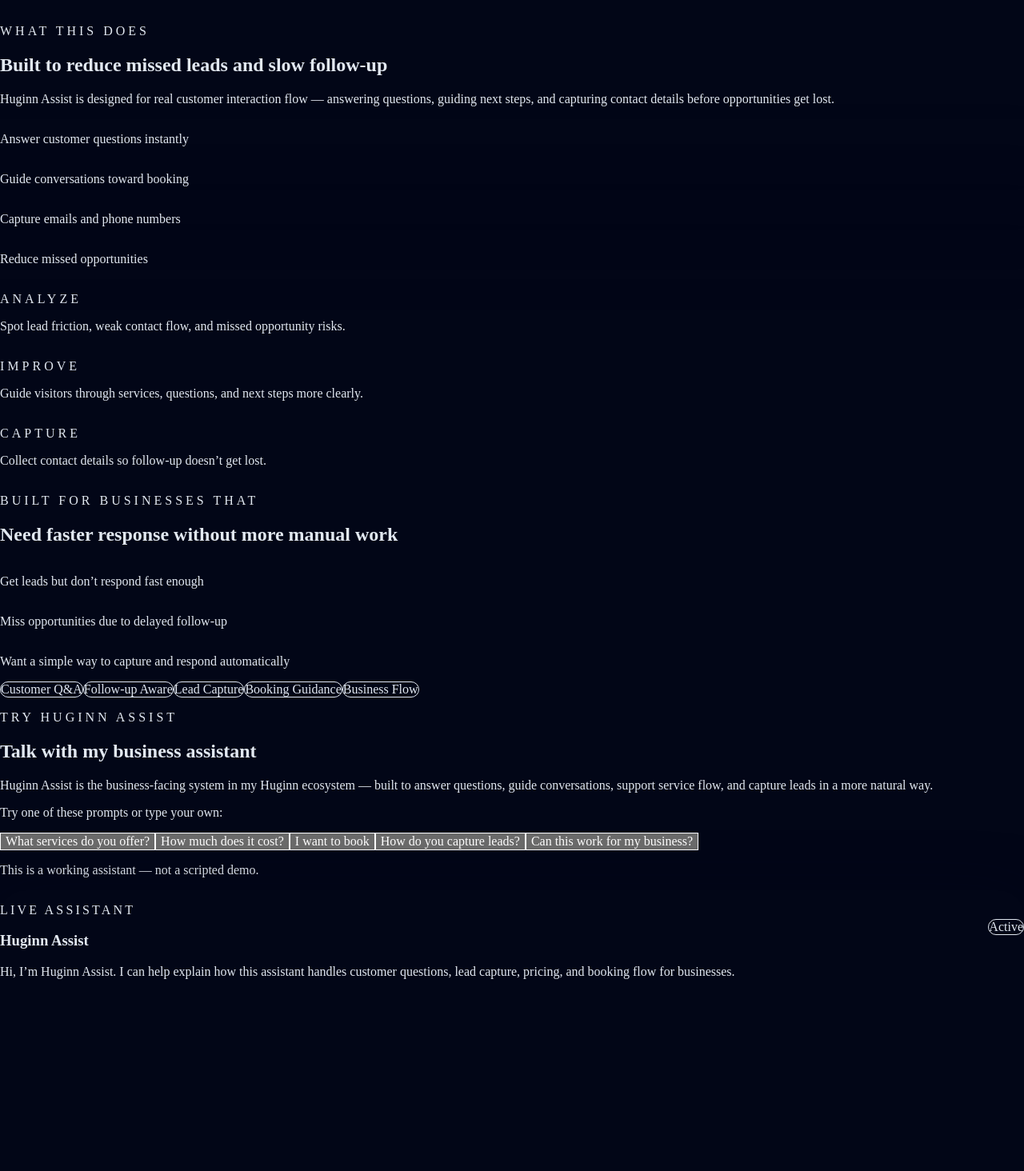
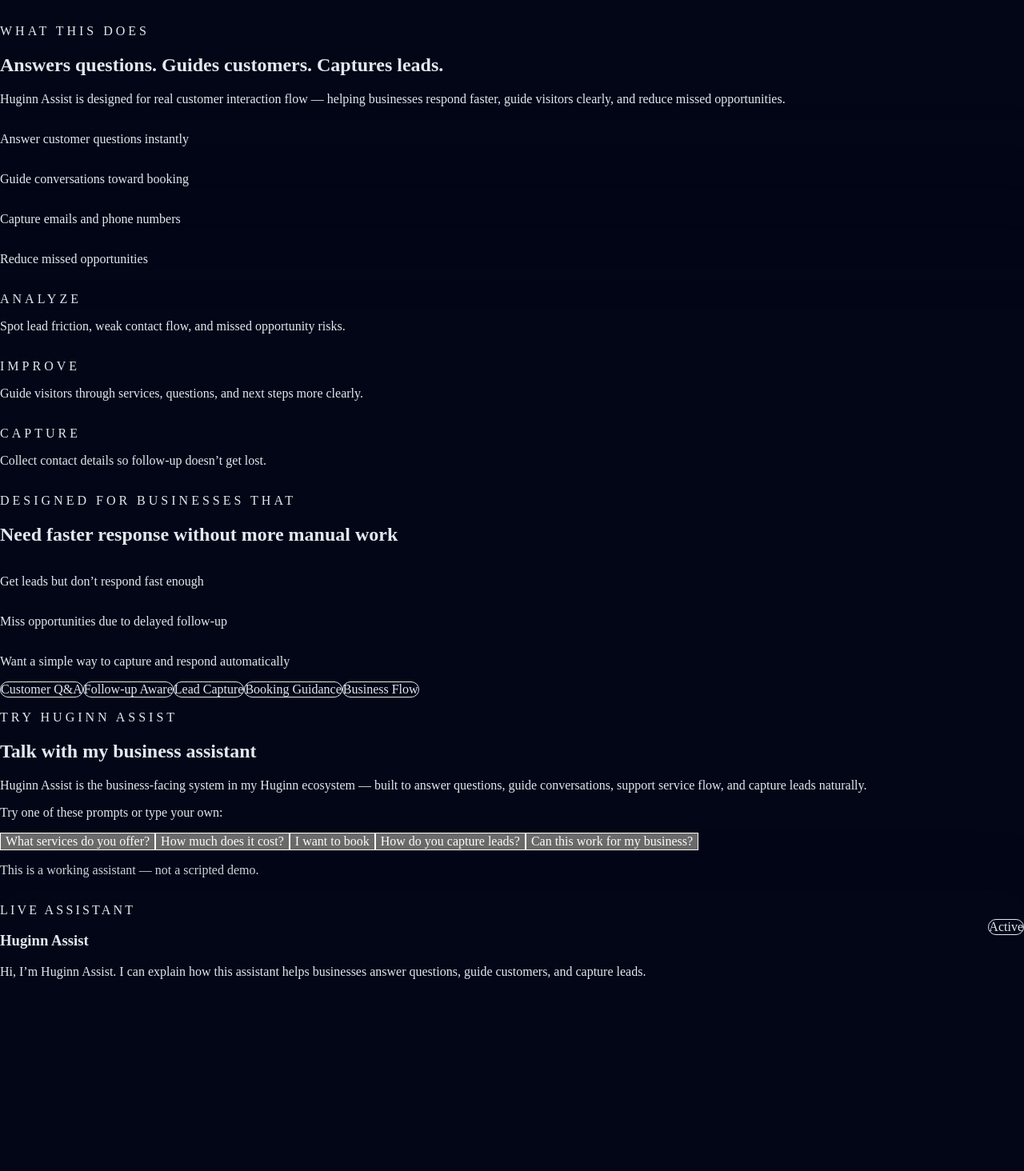
Before and after one commit to EirikrFK/erick-site, a Next.js app: page / in a window 1280 px wide. Shown: the part 306-1770 px from the top of the page at 80% size. Built offline with nearby package versions, Linux system fonts and the light colour scheme.

Commit message:
Update site with cleaner Intercom-style layout

```diff
--- a/app/page.tsx
+++ b/app/page.tsx
@@ -26,7 +26,7 @@
   const [messages, setMessages] = useState<Message[]>([
     {
       role: "assistant",
-      text: "Hi, I’m Huginn Assist. I can help explain how this assistant handles customer questions, lead capture, pricing, and booking flow for businesses.",
+      text: "Hi, I’m Huginn Assist. I can explain how this assistant helps businesses answer questions, guide customers, and capture leads.",
     },
   ]);
 
@@ -52,7 +52,7 @@
       t.includes("what do you offer") ||
       t.includes("offer")
     ) {
-      return "Huginn Assist can be tailored to answer customer questions, guide visitors through services, support booking flow, and capture lead information for follow-up.";
+      return "Huginn Assist can be tailored to answer customer questions, explain services, guide next steps, and support lead capture for a business website.";
     }
 
     if (
@@ -61,7 +61,7 @@
       t.includes("pricing") ||
       t.includes("how much")
     ) {
-      return "Pricing depends on the business setup, conversation flow, and lead capture needs. I can tailor a version around your services and workflow.";
+      return "Pricing depends on the setup, conversation flow, and lead capture needs. A version can be built around your services and workflow.";
     }
 
     if (
@@ -201,13 +201,13 @@
 
   return (
     <main className="min-h-screen overflow-x-hidden bg-slate-950 text-slate-100">
-      <div className="fixed inset-0 -z-10 bg-[radial-gradient(circle_at_top,rgba(56,189,248,0.12),transparent_30%),radial-gradient(circle_at_bottom_right,rgba(139,92,246,0.10),transparent_28%),linear-gradient(to_bottom,#020617,#020617)]" />
+      <div className="fixed inset-0 -z-10 bg-[radial-gradient(circle_at_top,rgba(56,189,248,0.14),transparent_30%),radial-gradient(circle_at_bottom_right,rgba(139,92,246,0.12),transparent_30%),linear-gradient(to_bottom,#020617,#020617)]" />
 
       <section>
-        <div className="mx-auto max-w-6xl px-6 pt-12 pb-24 md:pt-16 md:pb-32">
+        <div className="mx-auto max-w-6xl px-6 pb-24 pt-12 md:pb-32 md:pt-16">
           <div className="mx-auto max-w-4xl text-center">
             <div className="mb-8 flex items-center justify-center gap-4">
-              <div className="rounded-2xl border border-sky-400/20 bg-slate-900/70 p-2 shadow-[0_0_30px_rgba(56,189,248,0.08)] backdrop-blur">
+              <div className="rounded-2xl border border-sky-400/20 bg-slate-900/70 p-2 shadow-[0_0_40px_rgba(56,189,248,0.10)] backdrop-blur">
                 <Image
                   src="/huginn-logo.png"
                   alt="Huginn Assist Logo"
@@ -246,19 +246,19 @@
             <div className="mt-8 flex flex-wrap justify-center gap-4">
               <a
                 href="#demo"
-                className="rounded-2xl bg-gradient-to-r from-sky-400 to-violet-500 px-6 py-3 font-medium text-white shadow-lg shadow-sky-500/20 transition hover:scale-[1.02]"
+                className="rounded-2xl bg-gradient-to-r from-sky-400 to-violet-500 px-6 py-3 font-medium text-white shadow-lg shadow-sky-500/20 transition hover:scale-[1.03] hover:shadow-sky-400/30"
               >
                 Try Huginn Assist
               </a>
               <a
                 href="#system"
-                className="rounded-2xl border border-sky-400/30 bg-slate-900/60 px-6 py-3 font-medium text-sky-200 backdrop-blur transition hover:border-sky-300"
+                className="rounded-2xl border border-sky-400/30 bg-slate-900/60 px-6 py-3 font-medium text-sky-200 backdrop-blur transition hover:scale-[1.02] hover:border-sky-300"
               >
                 How It Works
               </a>
               <a
                 href="#contact"
-                className="rounded-2xl border border-slate-700 bg-slate-900/30 px-6 py-3 font-medium text-slate-100 transition hover:border-slate-500"
+                className="rounded-2xl border border-slate-700 bg-slate-900/30 px-6 py-3 font-medium text-slate-100 transition hover:scale-[1.02] hover:border-slate-500"
               >
                 Contact Erick
               </a>
@@ -268,7 +268,7 @@
       </section>
 
       <section>
-        <div className="mx-auto max-w-4xl px-6 pb-8 text-center md:pb-12">
+        <div className="mx-auto max-w-4xl px-6 pb-10 text-center md:pb-14">
           <p className="text-xl font-medium leading-8 text-sky-300 md:text-2xl">
             This isn’t a demo — it’s how your business could respond to customers 24/7.
           </p>
@@ -282,10 +282,10 @@
               What this does
             </p>
             <h2 className="mt-3 text-3xl font-semibold text-white md:text-5xl">
-              Built to reduce missed leads and slow follow-up
+              Answers questions. Guides customers. Captures leads.
             </h2>
             <p className="mt-6 max-w-xl text-lg leading-8 text-slate-300">
-              Huginn Assist is designed for real customer interaction flow — answering questions, guiding next steps, and capturing contact details before opportunities get lost.
+              Huginn Assist is designed for real customer interaction flow — helping businesses respond faster, guide visitors clearly, and reduce missed opportunities.
             </p>
           </div>
 
@@ -298,7 +298,7 @@
             ].map((item) => (
               <div
                 key={item}
-                className="rounded-2xl bg-slate-900/40 p-6 text-slate-200 shadow-[0_10px_30px_rgba(2,6,23,0.18)] backdrop-blur"
+                className="rounded-2xl bg-slate-900/40 p-6 text-slate-200 shadow-[0_10px_30px_rgba(2,6,23,0.18)] backdrop-blur transition hover:-translate-y-1"
               >
                 <p className="text-base leading-7">{item}</p>
               </div>
@@ -342,7 +342,7 @@
         <div className="grid gap-12 md:grid-cols-3 md:items-start">
           <div className="md:col-span-1">
             <p className="text-sm uppercase tracking-[0.25em] text-sky-300">
-              Built for businesses that
+              Designed for businesses that
             </p>
             <h2 className="mt-3 text-3xl font-semibold text-white">
               Need faster response without more manual work
@@ -393,7 +393,7 @@
               Talk with my business assistant
             </h2>
             <p className="mt-6 max-w-xl text-lg leading-8 text-slate-300">
-              Huginn Assist is the business-facing system in my Huginn ecosystem — built to answer questions, guide conversations, support service flow, and capture leads in a more natural way.
+              Huginn Assist is the business-facing system in my Huginn ecosystem — built to answer questions, guide conversations, support service flow, and capture leads naturally.
             </p>
 
             <p className="mt-8 text-slate-300">
@@ -405,7 +405,7 @@
                 <button
                   key={prompt}
                   onClick={() => handlePromptClick(prompt)}
-                  className="rounded-2xl border border-slate-700 bg-slate-900/40 px-4 py-2 text-sm font-medium text-slate-100 transition hover:border-sky-400 hover:text-sky-300"
+                  className="rounded-2xl border border-slate-700 bg-slate-900/40 px-4 py-2 text-sm font-medium text-slate-100 transition hover:scale-[1.02] hover:border-sky-400 hover:bg-slate-800/60 hover:text-sky-300"
                 >
                   {prompt}
                 </button>
@@ -418,8 +418,8 @@
           </div>
 
           <div className="relative">
-            <div className="absolute -inset-4 -z-10 rounded-[2rem] bg-gradient-to-r from-sky-500/10 to-violet-500/10 blur-2xl" />
-            <div className="rounded-[2rem] bg-slate-950/90 p-6 shadow-[0_20px_80px_rgba(2,6,23,0.55)] backdrop-blur">
+            <div className="absolute -inset-6 -z-10 rounded-[2rem] bg-gradient-to-r from-sky-500/20 to-violet-500/20 blur-3xl" />
+            <div className="rounded-[2rem] bg-slate-950/90 p-6 shadow-[0_20px_80px_rgba(2,6,23,0.7)] backdrop-blur">
               <div className="mb-4 flex items-center justify-between">
                 <div>
                   <p className="text-sm uppercase tracking-[0.2em] text-sky-300">
@@ -470,7 +470,7 @@
                 />
                 <button
                   onClick={handleSend}
-                  className="rounded-2xl bg-gradient-to-r from-sky-400 to-violet-500 px-5 py-3 text-sm font-medium text-white transition hover:scale-[1.01]"
+                  className="rounded-2xl bg-gradient-to-r from-sky-400 to-violet-500 px-5 py-3 text-sm font-medium text-white transition hover:scale-[1.02]"
                 >
                   Send
                 </button>
@@ -514,7 +514,7 @@
 
                   <button
                     type="submit"
-                    className="w-full rounded-2xl bg-gradient-to-r from-sky-400 to-violet-500 px-4 py-3 text-sm font-medium text-white transition hover:scale-[1.01]"
+                    className="w-full rounded-2xl bg-gradient-to-r from-sky-400 to-violet-500 px-4 py-3 text-sm font-medium text-white transition hover:scale-[1.02]"
                   >
                     Send to Erick
                   </button>
@@ -611,7 +611,7 @@
             </a>
             <a
               href="https://www.instagram.com/Erick.Automation"
-              className="rounded-2xl border border-slate-700 bg-slate-900/30 px-6 py-3 font-medium text-slate-100 transition hover:border-slate-500"
+              className="rounded-2xl border border-slate-700 bg-slate-900/30 px-6 py-3 font-medium text-slate-100 transition hover:scale-[1.02] hover:border-slate-500"
               target="_blank"
               rel="noreferrer"
             >
```
